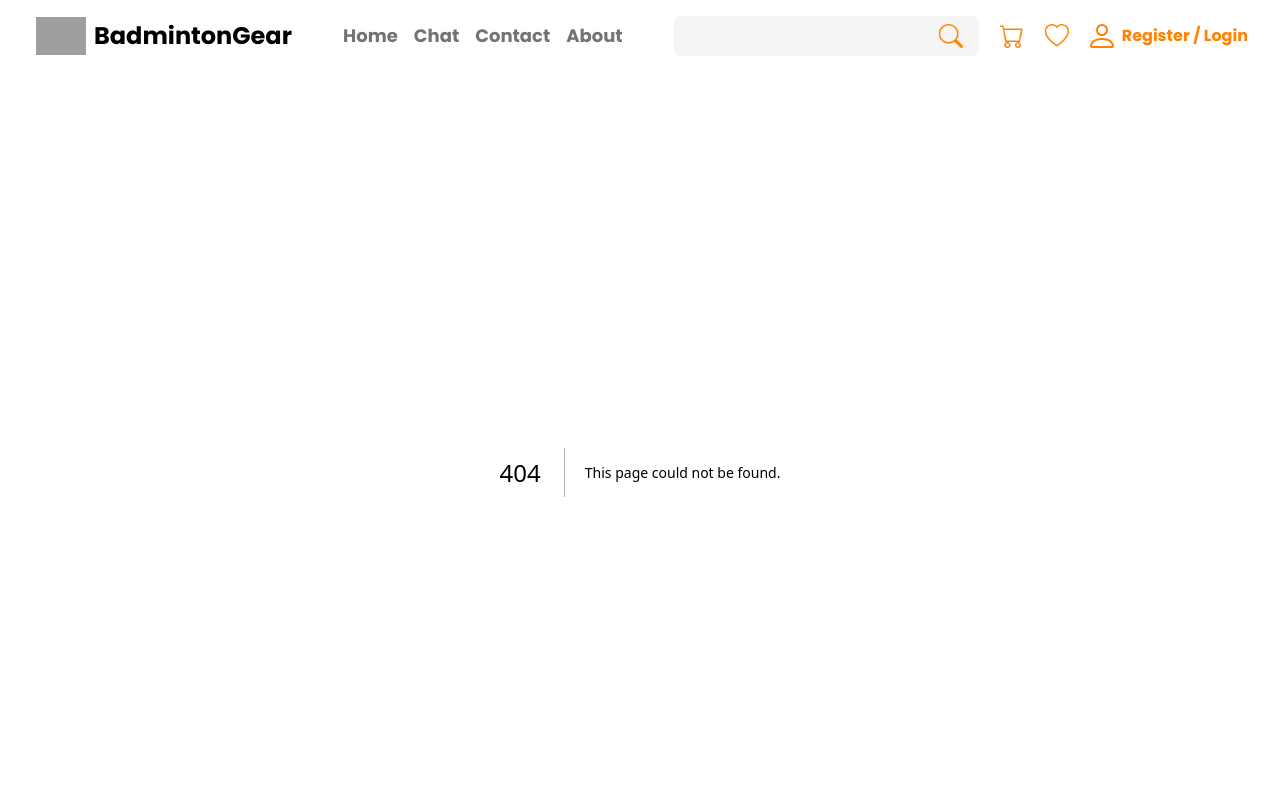
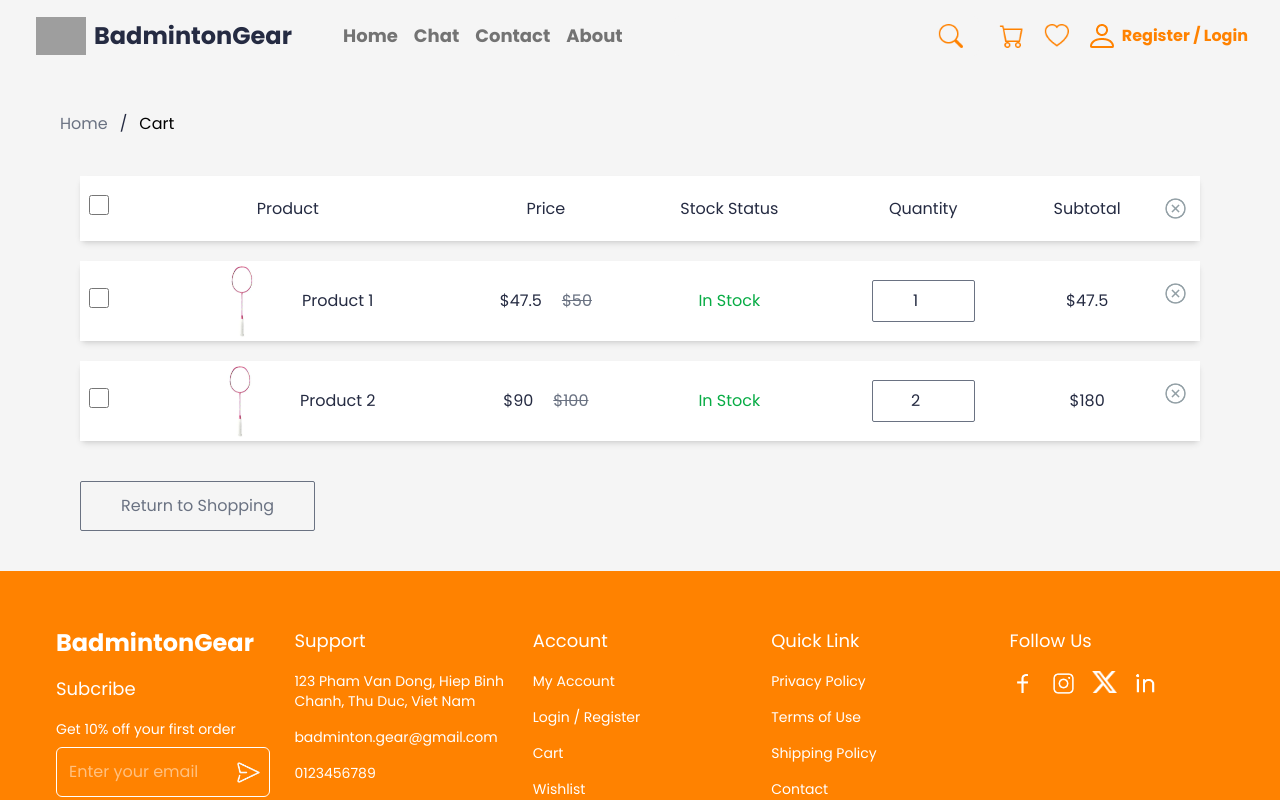
Before and after one commit to ITechIOI/SE113-BadmintonGear-Testing, a Next.js app: page /cart in a window 1280 px wide. Before the commit this address had no page. Shown: the top 800 px of the page. Built offline with nearby package versions, Linux system fonts and the light colour scheme; grey boxes are pictures that could not be loaded.

Commit message:
Submit cart page

```diff
--- /dev/null
+++ b/src/app/cart/page.js
@@ -0,0 +1,80 @@
+"use client";
+import React, { useState } from 'react';
+import Image from 'next/image';
+import CartItem from '@/components/CartItem';
+
+export default function Cart() {
+    const [isAllChecked, setIsAllChecked] = useState(false); // Trạng thái checkbox của thead
+    const [items, setItems] = useState([
+        { id: "1", product: "Product 1", image: "/images/product1.png", discount: 5, price: 50, stockStatus: true, quantity: 1, isChecked: false },
+        { id: "2", product: "Product 2", image: "/images/product1.png", discount: 10, price: 100, stockStatus: true, quantity: 2, isChecked: false },
+    ]);
+
+    // Hàm xử lý khi checkbox trong thead được chọn
+    const handleSelectAll = () => {
+        const newCheckedState = !isAllChecked;
+        setIsAllChecked(newCheckedState);
+        setItems(items.map(item => ({ ...item, isChecked: newCheckedState })));
+    };
+
+    // Hàm xử lý khi checkbox trong tbody được chọn
+    const handleItemCheck = (id) => {
+        const updatedItems = items.map(item =>
+            item.id === id ? { ...item, isChecked: !item.isChecked } : item
+        );
+        setItems(updatedItems);
+
+        // Kiểm tra nếu tất cả các checkbox trong tbody đều được chọn
+        const allChecked = updatedItems.every(item => item.isChecked);
+        setIsAllChecked(allChecked);
+    };
+
+    return (
+        <div>
+            <div id="roadmap" className="flex items-center mt-10 ml-15">
+                <a className="text-gray-500" href="/">Home</a>
+                <label className="ml-3 mr-3">/</label>
+                <a className="text-black" href="/cart">Cart</a>
+            </div>
+            <div className='px-20'>
+                <table className='w-full mt-5 border-separate border-spacing-y-5'>
+                    <thead>
+                        <tr className='bg-white shadow-md rounded-md'>
+                            <th className='py-4'>
+                                <input
+                                    type='checkbox'
+                                    className='w-5 h-5 accent-[#ff8200]'
+                                    checked={isAllChecked}
+                                    onChange={handleSelectAll}
+                                />
+                            </th>
+                            <th className='font-medium'>Product</th>
+                            <th className='font-medium'>Price</th>
+                            <th className='font-medium'>Stock Status</th>
+                            <th className='font-medium'>Quantity</th>
+                            <th className='font-medium'>Subtotal</th>
+                            <th className='flex justify-center items-center h-full my-5'>
+                                <Image src={"/icons/deleteic.png"} alt="delete" width={25} height={25} className="" />
+                            </th>
+                        </tr>
+                    </thead>
+                    <tbody className='w-full'>
+                        {items.map(item => (
+                            <CartItem
+                                key={item.id}
+                                item={item}
+                                onCheck={() => handleItemCheck(item.id)}
+                            />
+                        ))}
+                    </tbody>
+                </table>
+                <button
+                    onClick={() => window.location.href = "/"}
+                    className="mt-5 text-gray-500 border border-gray-500 rounded-xs px-10 py-3 hover:bg-[#FF8200] hover:text-white transition-all duration-300 ease-in-out"
+                >
+                    Return to Shopping
+                </button>
+            </div>
+        </div>
+    );
+}
--- a/src/app/wishlist/page.js
+++ b/src/app/wishlist/page.js
@@ -5,7 +5,12 @@ export default function WishList() {
     const number = 7;
     return (
         <div>
-            <div className='w-full flex justify-between px-20 items-center pt-10 font-medium'>
+            <div id="roadmap" className="flex items-center mt-10 ml-15">
+                <a className="text-gray-500" href="/">Home</a>
+                <label className="ml-3 mr-3">/</label>
+                <a className="text-black" href="/wishlist">Wishlist</a>
+            </div>
+            <div className='w-full flex justify-between px-20 items-center pt-5 font-medium'>
                 <p className='text-xl'>Wishlist ({number})</p>
                 <button className='border rounded-xs px-10 py-3 hover:bg-[#FF8200] hover:text-white transition-all duration-300 ease-in-out'>Move All To Cart</button>
             </div>
@@ -21,14 +26,9 @@ export default function WishList() {
                 </div>
             </div>
             <div className="mx-20 mb-5 border-b border-gray-300">
-                <div className="flex justify-between items-center py-5">
-                    <div className="flex items-center py-5">
-                        <div className="bg-[#FF8200] w-5 h-10 rounded-sm"></div>
-                        <div className="text-[#ff8200] ml-5 font-[600] text-xl">Just For You</div>
-                    </div>
-                    <button className='border rounded-xs px-10 py-3 hover:bg-[#FF8200] hover:text-white transition-all duration-300 ease-in-out'>
-                        See All
-                    </button>
+                <div className="flex items-center py-5">
+                    <div className="bg-[#FF8200] w-5 h-10 rounded-sm"></div>
+                    <div className="text-[#ff8200] ml-5 font-[600] text-xl">Just For You</div>
                 </div>
                 <div className="grid grid-cols-2 md:grid-cols-3 lg:grid-cols-5 gap-5 my-10 w-full h-auto mx-auto justify-items-center" >
                     <ProductCard product={{ id: "pro001", name: "Product 1", image: "/images/product1.png", price: 166, rating: 4, discount: 40 }} />
--- /dev/null
+++ b/src/components/CartItem.js
@@ -0,0 +1,50 @@
+import React from 'react';
+import Image from 'next/image';
+
+export default function CartItem({ item, onCheck }) {
+    const price = item.price - (item.price * item.discount / 100);
+
+    return (
+        <tr className='bg-white shadow-md rounded-md mt-3 w-full align-middle text-center'>
+            <td>
+                <input
+                    type='checkbox'
+                    className='w-5 h-5 accent-[#ff8200]'
+                    checked={item.isChecked}
+                    onChange={onCheck}
+                />
+            </td>
+            <td>
+                <div className='flex items-center justify-center gap-5'>
+                    <Image src={item.image} alt="Product" width={90} height={90} className='w-20 h-20 object-contain rounded-lg' />
+                    <label className='font-medium'>{item.product}</label>
+                </div>
+            </td>
+            <td>
+                <div className='flex items-center justify-center gap-5'>
+                    <p>${price}</p>
+                    <p className='text-gray-500 line-through'>{item.discount === 0 ? '' : `$${item.price}`}</p>
+                </div>
+            </td>
+            <td className={item.stockStatus ? 'text-[#08AC45]' : 'text-[#EB2F06]'}>
+                {item.stockStatus ? "In Stock" : "Out Of Stock"}
+            </td>
+            <td>
+                <div>
+                    <input
+                        type='number'
+                        min={1}
+                        max={100}
+                        className='px-1 py-2 text-center border border-gray-500 rounded-xs'
+                        defaultValue={item.quantity}
+                        disabled={!item.stockStatus}
+                    />
+                </div>
+            </td>
+            <td>${price * item.quantity}</td>
+            <td className='flex justify-center items-center h-full my-5'>
+                <Image src={item.stockStatus ? "/icons/deleteic.png" : "/icons/outdeleteic.png"} alt='delete' width={25} height={25} />
+            </td>
+        </tr>
+    );
+}
```
Also changed, not shown: public/icons/deleteic.png (added), public/icons/outdeleteic.png (added).
